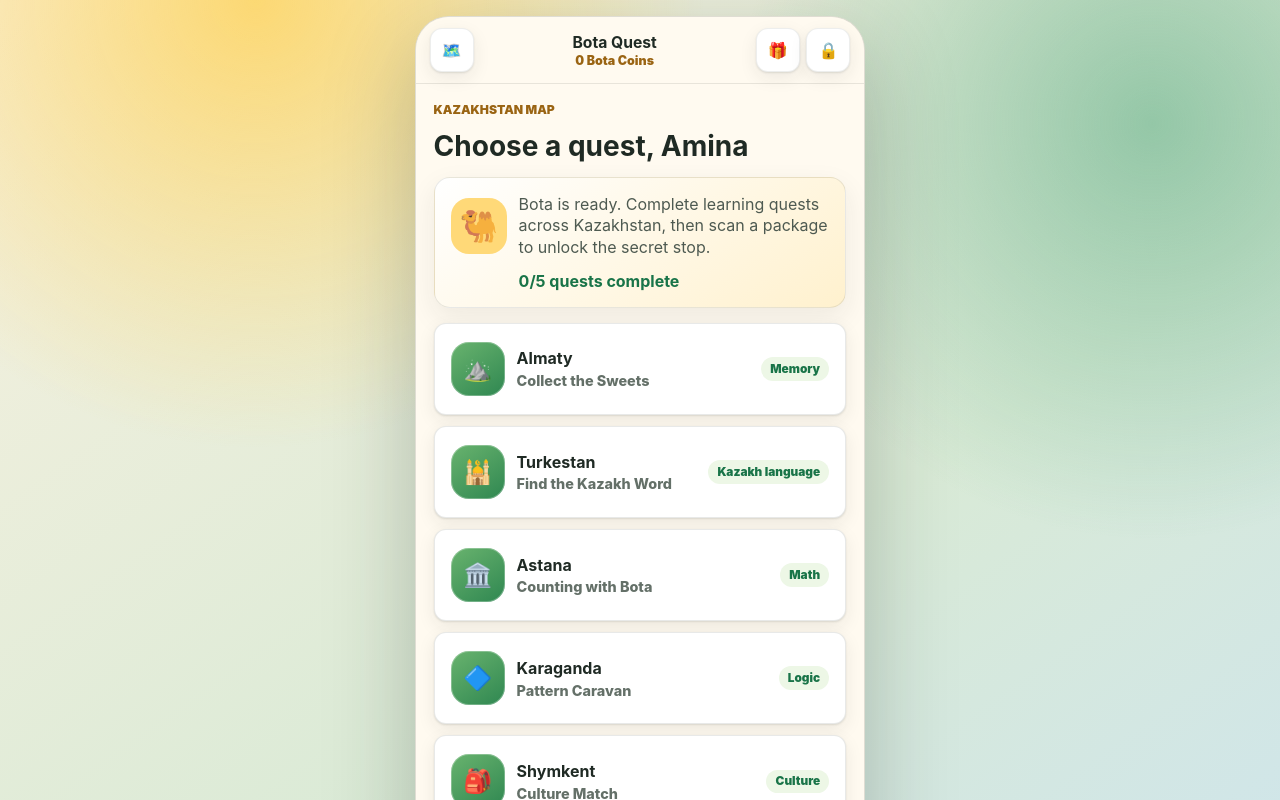
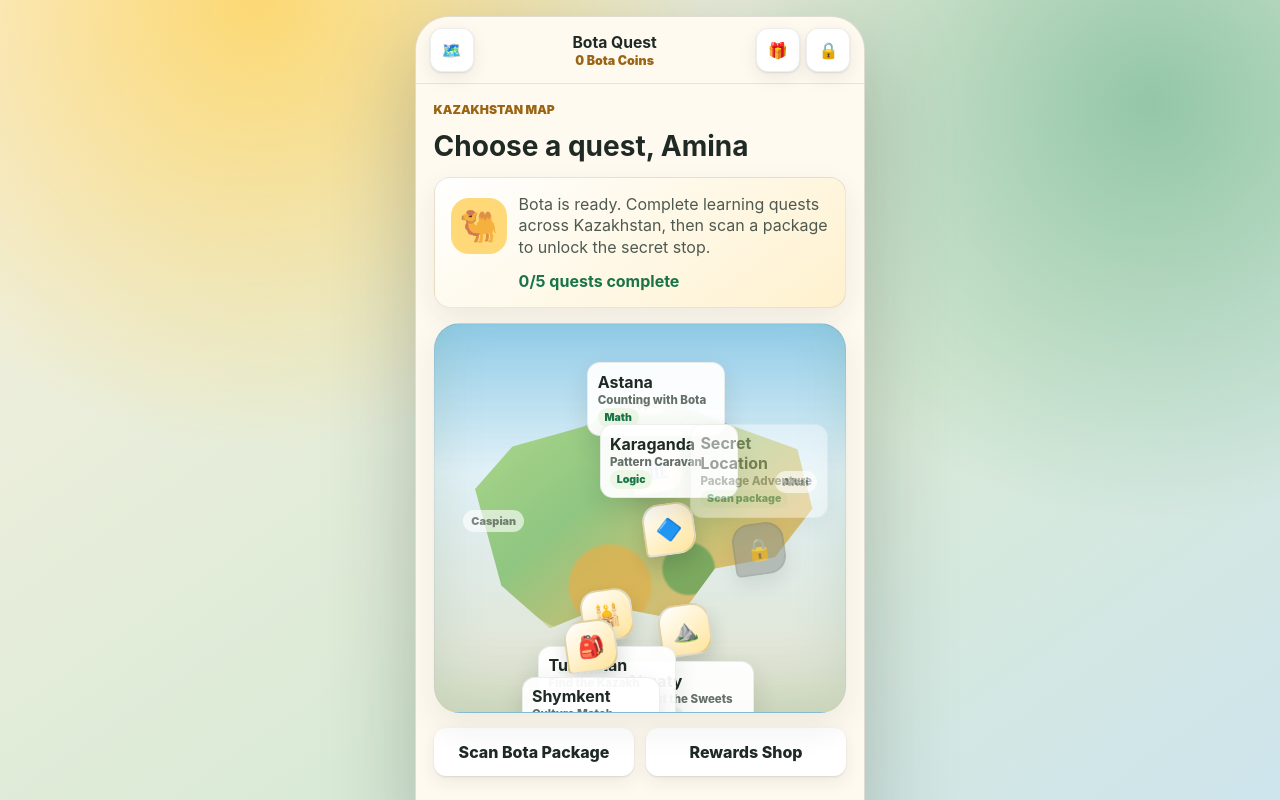
Before and after one commit to sutaniese/Bayan_suly, a React (Vite) app: page / in a window 1280 px wide. Both pictures are taken after a click on the button "Start Adventure". Shown: the top 800 px of the page. Built offline with nearby package versions, Linux system fonts and the light colour scheme.

Commit message:
Add interactive Kazakhstan quest map

```diff
--- a/src/App.tsx
+++ b/src/App.tsx
@@ -37,6 +37,8 @@ type Location = {
   gameId?: View;
   skill: string;
   icon: string;
+  x: number;
+  y: number;
   locked?: boolean;
 };
 
@@ -53,12 +55,12 @@ type Reward = {
 const STORAGE_KEY = "botaQuest:v1";
 
 const locations: Location[] = [
-  { id: "almaty", city: "Almaty", title: "Collect the Sweets", gameId: "memory", skill: "Memory", icon: "⛰️" },
-  { id: "turkestan", city: "Turkestan", title: "Find the Kazakh Word", gameId: "words", skill: "Kazakh language", icon: "🕌" },
-  { id: "astana", city: "Astana", title: "Counting with Bota", gameId: "math", skill: "Math", icon: "🏛️" },
-  { id: "karaganda", city: "Karaganda", title: "Pattern Caravan", gameId: "patterns", skill: "Logic", icon: "🔷" },
-  { id: "shymkent", city: "Shymkent", title: "Culture Match", gameId: "culture", skill: "Culture", icon: "🎒" },
-  { id: "secret", city: "Secret Location", title: "Package Adventure", skill: "QR reward", icon: "✨", locked: true },
+  { id: "almaty", city: "Almaty", title: "Collect the Sweets", gameId: "memory", skill: "Memory", icon: "⛰️", x: 61, y: 79 },
+  { id: "turkestan", city: "Turkestan", title: "Find the Kazakh Word", gameId: "words", skill: "Kazakh language", icon: "🕌", x: 42, y: 75 },
+  { id: "astana", city: "Astana", title: "Counting with Bota", gameId: "math", skill: "Math", icon: "🏛️", x: 54, y: 37 },
+  { id: "karaganda", city: "Karaganda", title: "Pattern Caravan", gameId: "patterns", skill: "Logic", icon: "🔷", x: 57, y: 53 },
+  { id: "shymkent", city: "Shymkent", title: "Culture Match", gameId: "culture", skill: "Culture", icon: "🎒", x: 38, y: 83 },
+  { id: "secret", city: "Secret Location", title: "Package Adventure", skill: "QR reward", icon: "✨", x: 79, y: 58, locked: true },
 ];
 
 const rewards: Reward[] = [
@@ -254,18 +256,31 @@ function MapScreen({ profile, onGo }: { profile: UserProfile; onGo: (view: View)
         <p>Bota is ready. Complete learning quests across Kazakhstan, then scan a package to unlock the secret stop.</p>
         <strong>{completedCount}/{CORE_LOCATION_IDS.length} quests complete</strong>
       </div>
-      <div className="map">
+      <div className="kazakhstan-map" aria-label="Interactive Kazakhstan quest map">
+        <div className="map-shape" aria-hidden="true">
+          <span className="map-region west">Caspian</span>
+          <span className="map-region north">Steppe</span>
+          <span className="map-region east">Altai</span>
+          <span className="map-region south">Silk Road</span>
+        </div>
         {locations.map((location) => {
           const unlocked = profile.unlockedLocations.includes(location.id);
           const completed = location.gameId ? profile.completedGames.includes(location.gameId) : false;
           return (
-            <button key={location.id} className={`location ${unlocked ? "" : "locked"} ${completed ? "completed" : ""}`} disabled={!unlocked} onClick={() => location.gameId ? onGo(location.gameId) : onGo("secret")}>
-              <span>{completed ? "✓" : unlocked ? location.icon : "🔒"}</span>
-              <div>
+            <button
+              key={location.id}
+              className={`map-pin location-${location.id} ${unlocked ? "" : "locked"} ${completed ? "completed" : ""}`}
+              disabled={!unlocked}
+              style={{ left: `${location.x}%`, top: `${location.y}%` }}
+              onClick={() => location.gameId ? onGo(location.gameId) : onGo("secret")}
+              aria-label={`${location.city}: ${location.title}`}
+            >
+              <span className="pin-icon">{completed ? "✓" : unlocked ? location.icon : "🔒"}</span>
+              <span className="pin-label">
                 <strong>{location.city}</strong>
                 <small>{location.title}</small>
-              </div>
-              <em>{completed ? "Completed" : unlocked ? location.skill : "Scan package"}</em>
+                <em>{completed ? "Completed" : unlocked ? location.skill : "Scan package"}</em>
+              </span>
             </button>
           );
         })}
--- a/src/styles.css
+++ b/src/styles.css
@@ -149,49 +149,114 @@ h3 { font-size: 1.2rem; line-height: 1.2; letter-spacing: 0; }
   background: #ffd978;
   font-size: 1.95rem;
 }
-.map {
-  display: grid;
-  grid-template-columns: 1fr;
-  gap: 0.7rem;
-  padding: 0;
+.kazakhstan-map {
+  position: relative;
+  min-height: 390px;
+  border-radius: 26px;
+  overflow: hidden;
+  background:
+    linear-gradient(180deg, rgba(116, 190, 226, 0.72), rgba(255, 255, 255, 0.2) 38%, rgba(240, 203, 118, 0.32)),
+    #d9edf5;
+  border: 1px solid rgba(31, 42, 36, 0.1);
+  box-shadow: inset 0 -24px 50px rgba(91, 144, 99, 0.18), 0 14px 34px rgba(35, 42, 35, 0.08);
 }
-.location {
-  min-height: 92px;
-  display: grid;
-  grid-template-columns: auto 1fr auto;
-  align-items: center;
-  gap: 0.75rem;
-  text-align: left;
-  background: #ffffff;
-  border: 1px solid rgba(31, 42, 36, 0.1);
+.kazakhstan-map::before {
+  content: "";
+  position: absolute;
+  inset: 46px 18px 58px;
+  border-radius: 42% 58% 45% 55% / 42% 36% 64% 58%;
+  background:
+    radial-gradient(circle at 63% 70%, rgba(109, 165, 91, 0.86) 0 8%, transparent 9%),
+    radial-gradient(circle at 42% 76%, rgba(223, 177, 79, 0.78) 0 13%, transparent 14%),
+    linear-gradient(140deg, #b8dc8e 0%, #8fc681 41%, #d9bd70 72%, #b4cf83 100%);
+  clip-path: polygon(6% 42%, 16% 27%, 35% 20%, 52% 8%, 71% 18%, 92% 28%, 96% 49%, 86% 66%, 70% 70%, 60% 88%, 41% 83%, 26% 91%, 13% 76%);
+  box-shadow: inset 0 0 0 4px rgba(255, 255, 255, 0.28), 0 16px 38px rgba(38, 86, 48, 0.22);
 }
-.location span {
-  width: 54px;
-  height: 54px;
-  border-radius: 18px;
+.kazakhstan-map::after {
+  content: "";
+  position: absolute;
+  inset: 62px 32px 74px;
+  border: 2px dashed rgba(255, 255, 255, 0.46);
+  clip-path: polygon(6% 42%, 16% 27%, 35% 20%, 52% 8%, 71% 18%, 92% 28%, 96% 49%, 86% 66%, 70% 70%, 60% 88%, 41% 83%, 26% 91%, 13% 76%);
+  pointer-events: none;
+}
+.map-shape { position: absolute; inset: 0; pointer-events: none; }
+.map-region {
+  position: absolute;
+  border-radius: 999px;
+  padding: 0.24rem 0.5rem;
+  background: rgba(255, 255, 255, 0.62);
+  color: rgba(31, 42, 36, 0.56);
+  font-size: 0.68rem;
+  font-weight: 950;
+}
+.map-region.west { left: 7%; top: 48%; }
+.map-region.north { left: 43%; top: 18%; }
+.map-region.east { right: 7%; top: 38%; }
+.map-region.south { left: 28%; bottom: 8%; }
+.map-pin {
+  position: absolute;
+  z-index: 1;
+  width: 52px;
+  min-height: 52px;
   display: grid;
   place-items: center;
-  background: linear-gradient(145deg, #69b36e, #2f8751);
-  color: #fff;
-  font-size: 1.45rem;
-  box-shadow: inset 0 0 0 1px rgba(255, 255, 255, 0.28);
+  padding: 0;
+  border-radius: 18px;
+  background: transparent;
+  box-shadow: none;
+  transform: translate(-50%, -50%);
 }
-.location div { min-width: 0; display: grid; gap: 0.22rem; }
-.location small, .location em { display: block; font-style: normal; color: #647068; }
-.location small { font-size: 0.9rem; }
-.location em {
-  justify-self: end;
+.map-pin:active { transform: translate(-50%, calc(-50% + 1px)); }
+.pin-icon {
+  width: 52px;
+  height: 52px;
+  display: grid;
+  place-items: center;
+  border-radius: 18px 18px 18px 6px;
+  background: linear-gradient(145deg, #ffffff, #ffe49a);
+  color: #1f2a24;
+  font-size: 1.35rem;
+  border: 2px solid rgba(31, 42, 36, 0.14);
+  box-shadow: 0 10px 18px rgba(31, 42, 36, 0.16);
+  transform: rotate(-8deg);
+}
+.pin-label {
+  position: absolute;
+  left: 50%;
+  top: calc(100% + 0.32rem);
+  min-width: 138px;
+  display: grid;
+  gap: 0.08rem;
+  padding: 0.52rem 0.58rem;
+  border-radius: 13px;
+  background: rgba(255, 255, 255, 0.94);
+  border: 1px solid rgba(31, 42, 36, 0.08);
+  color: #1f2a24;
+  text-align: left;
+  box-shadow: 0 10px 24px rgba(31, 42, 36, 0.12);
+  transform: translateX(-50%);
+}
+.pin-label small, .pin-label em { display: block; font-style: normal; color: #647068; }
+.pin-label small { font-size: 0.72rem; }
+.pin-label em {
+  justify-self: start;
   border-radius: 999px;
-  padding: 0.3rem 0.58rem;
+  padding: 0.18rem 0.42rem;
   background: #edf7e6;
-  font-size: 0.74rem;
+  font-size: 0.66rem;
   font-weight: 950;
   color: #197448;
-  white-space: nowrap;
 }
-.location.completed { background: #f3ffec; border-color: rgba(25, 116, 72, 0.34); }
-.location.completed span { background: linear-gradient(145deg, #2f8751, #197448); }
-.location.locked span { background: #8e958d; }
+.map-pin.completed .pin-icon {
+  background: linear-gradient(145deg, #6cc878, #197448);
+  color: #fff;
+}
+.map-pin.locked .pin-icon { background: #8e958d; color: #fff; }
+.map-pin.locked .pin-label { opacity: 0.78; }
+.location-astana .pin-label,
+.location-karaganda .pin-label,
+.location-secret .pin-label { top: auto; bottom: calc(100% + 0.32rem); }
 .cta-row { display: grid; grid-template-columns: 1fr 1fr; gap: 0.7rem; }
 .memory-grid { display: grid; grid-template-columns: repeat(4, 1fr); gap: 0.62rem; }
 .memory-card {
```
